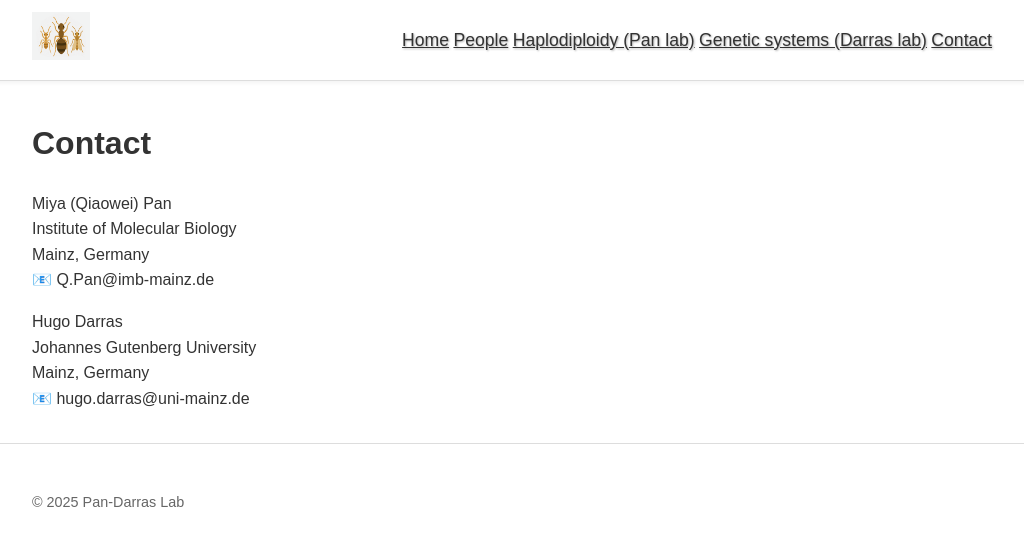
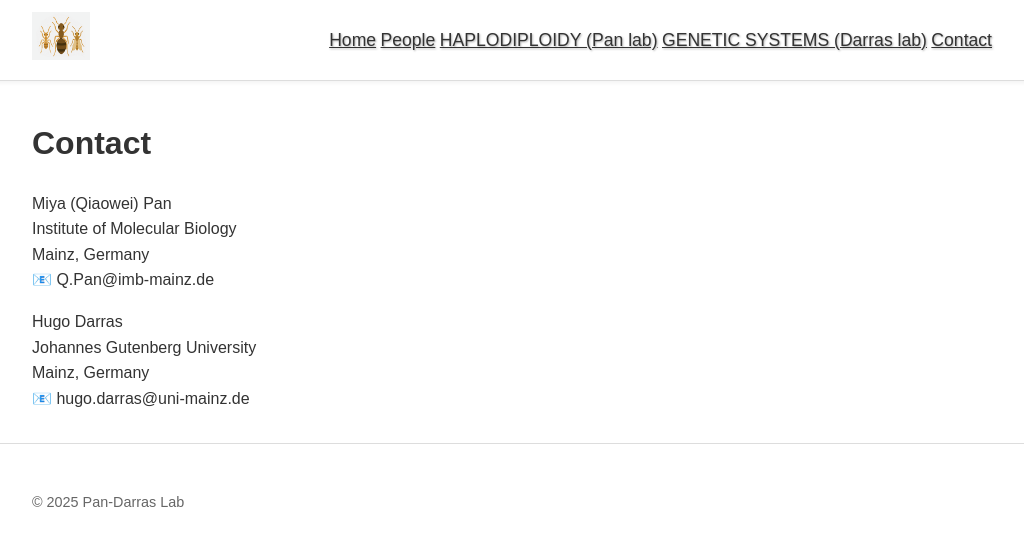
Before and after one commit to lab-darras/lab-darras.github.io, a Jekyll site: the page built from contact.md, in a window 1280 px wide. Shown: the top 546 px of the page, without its empty margins (128-1152 px from the left). Built offline with Jekyll 4.4.1, drawn with Linux system fonts in a browser that asks for light colours.

```diff
--- a/_layouts/default.html
+++ b/_layouts/default.html
@@ -16,8 +16,8 @@
       <nav class="site-nav">
         <a href="{{ '/' | relative_url }}">Home</a>
         <a href="{{ '/people.html' | relative_url }}">People</a>
-        <a href="{{ '/1n2n-research.html' | relative_url }}">Haplodiploidy (Pan lab)</a>
-        <a href="{{ '/GSSE-research.html' | relative_url }}">Genetic systems (Darras lab)</a>
+        <a href="{{ '/1n2n-research.html' | relative_url }}">HAPLODIPLOIDY (Pan lab)</a>
+        <a href="{{ '/GSSE-research.html' | relative_url }}">GENETIC SYSTEMS (Darras lab)</a>
         <a href="{{ '/contact.html' | relative_url }}">Contact</a>
       </nav>
     </div>
```
